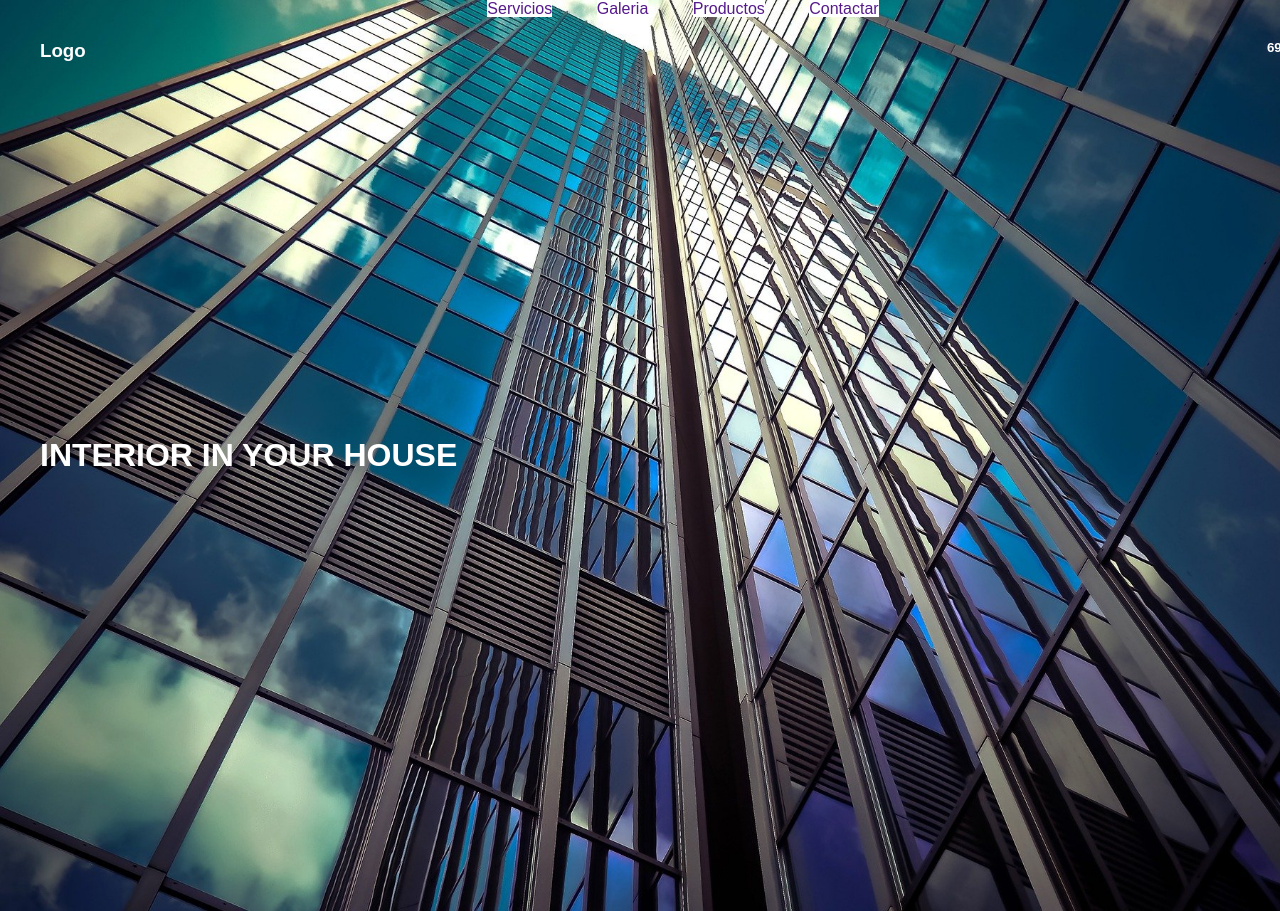
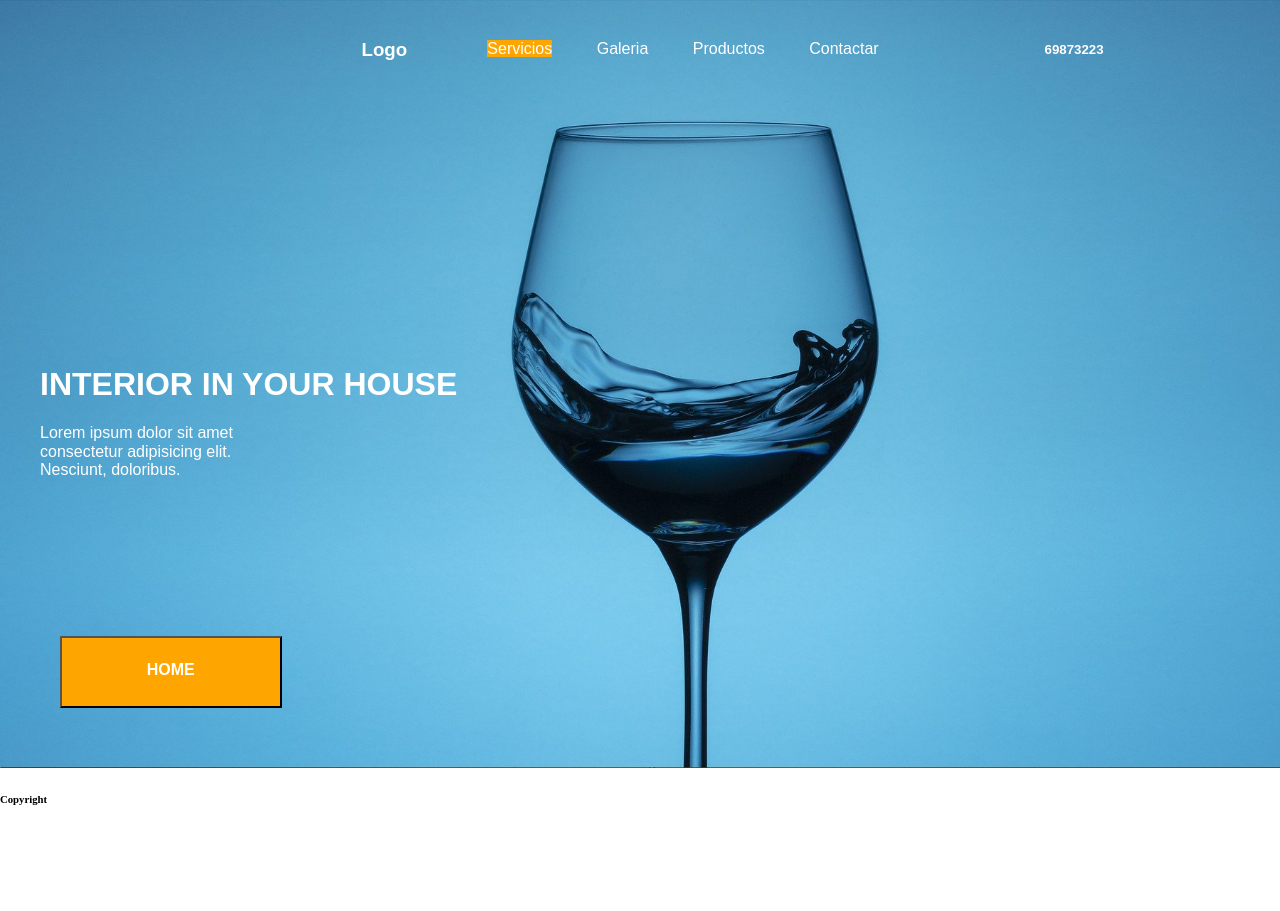
Before and after one commit to Paubic/proyectoviernes, a plain HTML site: page index.html in a window 1280 px wide. Shown: the top 911 px of the page. After the commit the page ends 831 px from the top, so only its background shows below. Drawn offline with Linux system fonts and the light colour scheme.

Commit message:
Header Terminado

```diff
--- a/css/grid.css
+++ b/css/grid.css
@@ -2,77 +2,115 @@ body{
 
 
     justify-content: center;
+
 
 }
 
 .contenedor{
 
     width: 1366px;
+    display: grid;
+    grid-template-columns: 1fr;
 
 }
 header{
     display: grid;
-
+    width: 100%;
+    grid-template-columns: 1fr 1fr 1fr 1fr;
+    grid-template-rows: 1fr 1fr 1fr 1fr;
 
 }
 
 
-img{
+.edificio{
 
     width: 100%;
     display: grid;
-    grid-column: 1/2;
-    grid-row: 1/2;
-    grid-template-columns: repeat(3,1fr );
-    grid-template-rows: auto;
+    grid-column: 1/5;
+    grid-row: 1/5;
 
 }
-nav, h1, h3, h5, .texto{
+nav, h1, h3, h5, .boton, .texto{
 
-    grid-column: 1/2;
-    grid-row: 1/2;
+    grid-column: 1/5;
+    grid-row: 1/5;
     font-family: sans-serif;
 }
 
-nav{
+.menu{
 
     justify-self: center;
+    margin: 40px;
 
 
 }
 a{
     margin: 20px;
-   background-color:  white;
-   justify-content: space-between;
+
+
+
 }
 
+.menu__galeria{
+    color:  white;
+}
+
+.menu__productos{
+
+    color:  white;
+}
+
+.menu__contactar{
+
+    color:  white;
+}
+
+.menu__servicios{
+
+    background-color: orange;
+    color:  white;
+
+
+}
 h1{
 
     display: flex;
     align-items: center;
     padding: 40px;
     color:  white;
+
 }
 
 .texto{
 
     color:  white;
-    display: flex;
-    align-items: center;
-    margin: 20px;
+    grid-column: 1/2;
+    grid-row: 3/4;
+    margin: 40px;
+
 
 
 }
 
 h5{
-    margin: 40px;
+    padding: 20px;
     color:  white;
-    display: flex;
-    flex-direction: row-reverse;
+    grid-column: 4/5;
+
 }
 
 h3{
 
     color:  white;
-    margin: 40px;
+    grid-column: 2/3;
+    padding: 20px;
 }
+.boton{
+
+    display: grid;
+    grid-column: 1/2;
+    grid-row: 4;
+    color:  white;
+    background-color: orange;
+    margin: 60px;
+}
--- a/index.html
+++ b/index.html
@@ -13,19 +13,23 @@
         <!-- HEADER -->
         <header>
 
-                <img class="edificio" src="./img/banneredificio.jpg" alt="banneredificio"/>
+            <picture class="edificio">
 
+                <img class="edificio" src="./img/bannercopa.jpg" alt="banneredificio"/>
+            </picture>
             <h3 class="Logo">Logo</h3>
-            <nav>
-                <a href="" >Servicios</a>
-                <a href="">Galeria</a>
-                <a href="">Productos</a>
-                <a href="">Contactar</a>
+
+            <nav class="menu">
+                <a class="menu__servicios" href="">Servicios</a>
+                <a class="menu__galeria" href="">Galeria</a>
+                <a class="menu__productos" href="">Productos</a>
+                <a class="menu__contactar" href="">Contactar</a>
             </nav>
 
             <h5>69873223</h5>
             <h1>INTERIOR IN YOUR HOUSE</h1>
-           <!--<p class="texto">Lorem ipsum dolor sit amet consectetur adipisicing elit. Nesciunt, doloribus.</p>-->
+           <p class="texto">Lorem ipsum dolor sit amet consectetur adipisicing elit. Nesciunt, doloribus.</p>
+           <button class="boton"><h4>HOME</h4></button>
         </header>
         <!-- MAIN -->
         <main></main>
```
Also changed, not shown: img/bannercopa.jpg (added), img/banneredificio.jpg (deleted).
